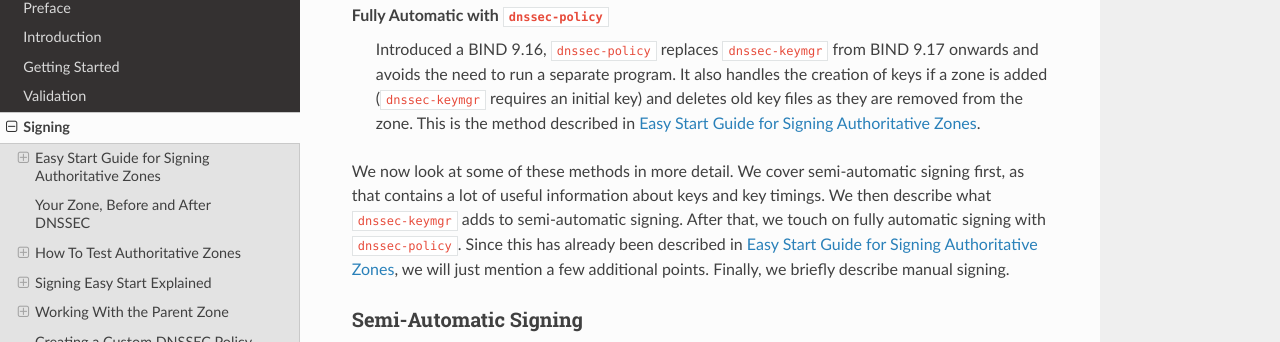
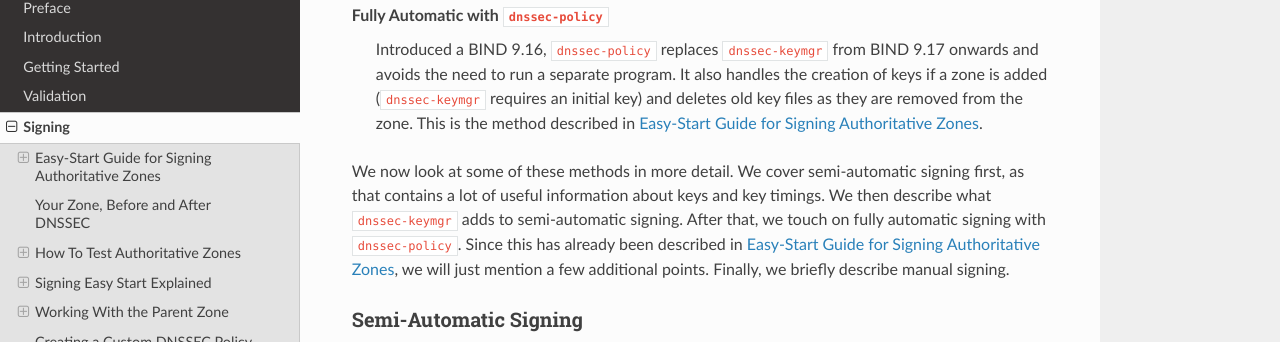
Before and after one commit to isc-projects/isc-dnssec-guide, a Sphinx documentation site: the page built from doc/signing.rst, in a window 1280 px wide and 900 px high, scrolled down 15844 px. Shown: the part 144-486 px from the top of the window. Built offline with Sphinx 7.4.7 and the Read the Docs theme 2.0.0, drawn with Linux system fonts in a browser that asks for light colours; some of the changed text lies outside the part shown.

Commit message:
Fix typo

```diff
--- a/doc/signing.rst
+++ b/doc/signing.rst
@@ -5,7 +5,7 @@
 
 .. _easy_start_guide_for_authoritative_servers:
 
-Easy Start Guide for Signing Authoritative Zones
+Easy-Start Guide for Signing Authoritative Zones
 ------------------------------------------------
 
 This section provides the basic information needed to set up a
```
